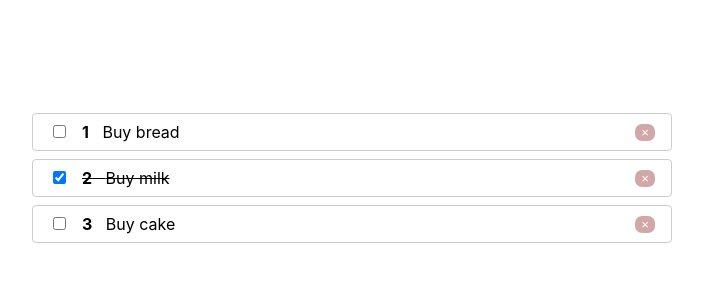
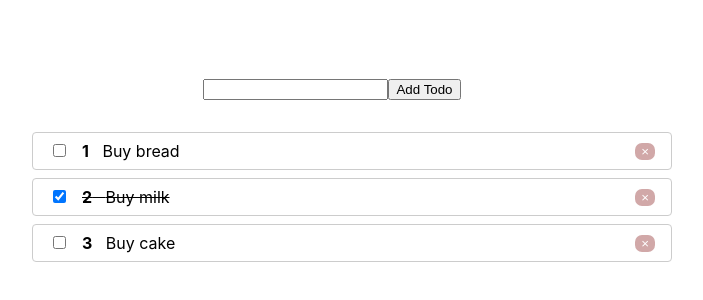
Before and after one commit to MeSeTLeN/minin-todo-app, a React (Create React App) app: page / in a window 1280 px wide. Shown: the part 218-518 px from the top of the page, without its empty margins (308-1011 px from the left). Built offline with nearby package versions, Linux system fonts and the light colour scheme.

Commit message:
feat: addTodo

```diff
--- a/src/App.js
+++ b/src/App.js
@@ -2,6 +2,7 @@ import React from "react";
 import TodoList from "./components/Todo/TodoList";
 import "./App.scss";
 import Context from "./context";
+import AddTodo from "./components/Todo/AddTodo";
 
 function App() {
   const [todoData, setTodoData] = React.useState([
@@ -25,9 +26,22 @@ function App() {
     setTodoData(todoData.filter((todo) => todo.id !== id));
   }
 
+  function addTodo(title) {
+    setTodoData(
+      todoData.concat([
+        {
+          title,
+          id: Date.now(),
+          completed: false,
+        },
+      ])
+    );
+  }
+
   return (
     <Context.Provider value={{ removeTodo }}>
       <div className="App">
+        <AddTodo onCreate={addTodo} />
         {todoData.length ? (
           <TodoList todoData={todoData} onToggle={toggleTodo} />
         ) : (
--- /dev/null
+++ b/src/components/Todo/AddTodo.js
@@ -0,0 +1,30 @@
+import React, { useState } from "react";
+import "./AddTodo.scss";
+import PropTypes from "prop-types";
+
+function AddTodo({ onCreate }) {
+  const [value, setValue] = useState("");
+
+  function submitHandler(event) {
+    event.preventDefault();
+    // disable default action by preventDefault thats page will not reload
+    if (value.trim()) {
+      onCreate(value);
+      setValue("");
+    }
+    // trim deleting unnecessary space
+  }
+
+  return (
+    <form className="addtodo-form" onSubmit={submitHandler}>
+      <input value={value} onChange={(event) => setValue(event.target.value)} />
+      <button type="submit">Add Todo</button>
+    </form>
+  );
+}
+
+AddTodo.propTypes = {
+  onCreate: PropTypes.func.isRequired,
+};
+
+export default AddTodo;
--- /dev/null
+++ b/src/components/Todo/AddTodo.scss
@@ -0,0 +1,3 @@
+.addtodo-form{
+    margin-bottom: 1rem;
+}
```
